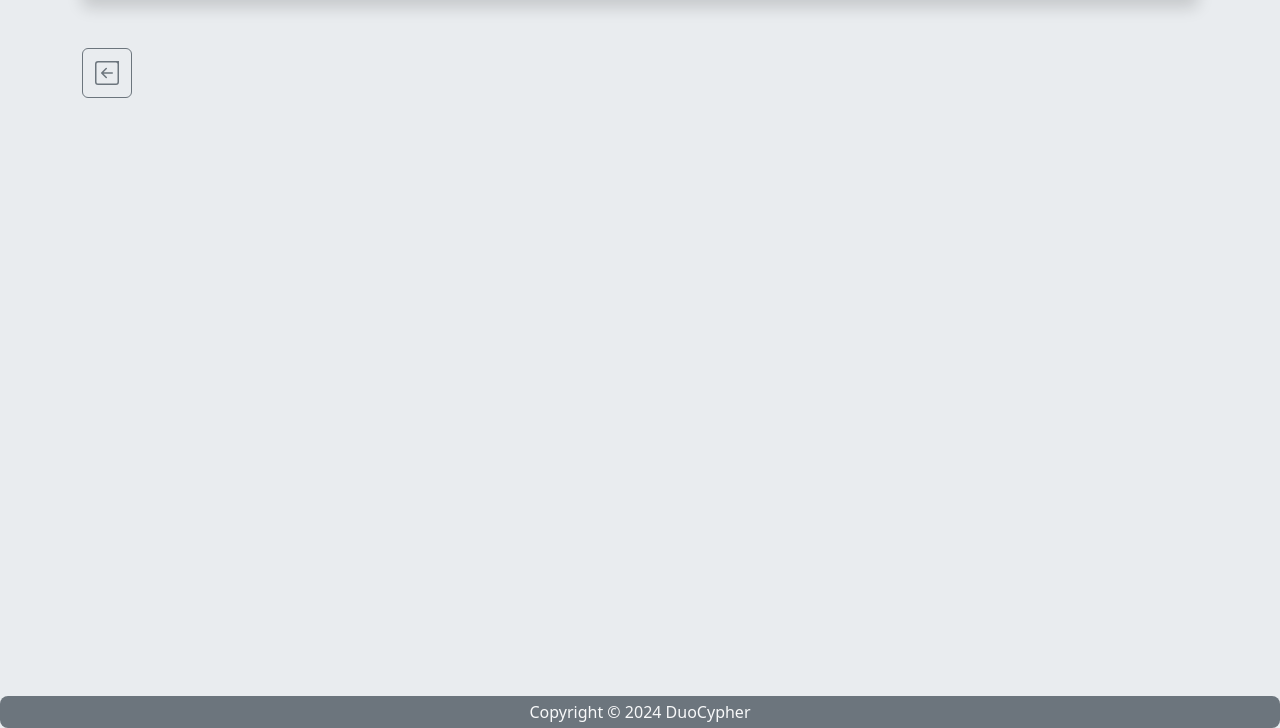
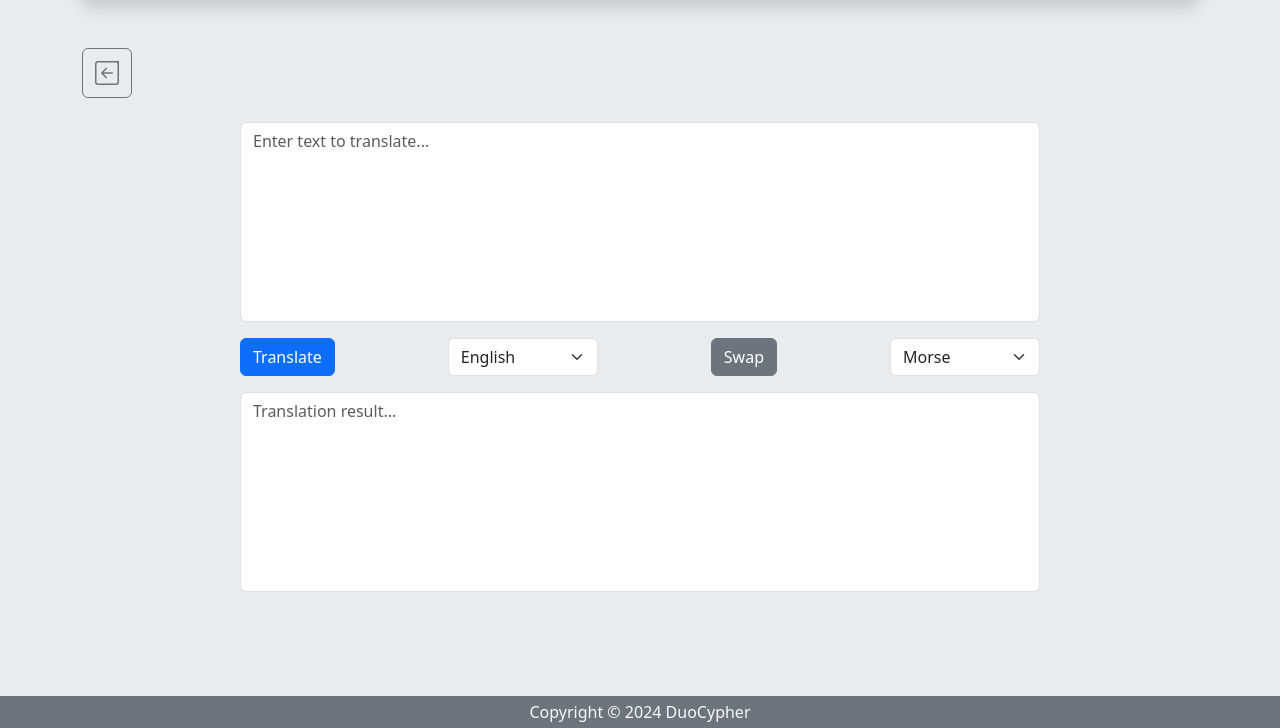
Before and after one commit to AksiLipe/project_practice, a Django app: page /translator in a window 1280 px wide. Shown: the part 72-800 px from the top of the page. Run offline with Django 5.2, Linux system fonts and the light colour scheme.

Commit message:
create translator.html, update base.html, footer.html

```diff
--- a/Practice/DuoCypher/templates/footer.html
+++ b/Practice/DuoCypher/templates/footer.html
@@ -1,4 +1,4 @@
-<footer class="footer mt-auto py-1 bg-secondary rounded-3">
+<footer class="footer mt-auto py-1 bg-secondary">
     <div class="container">
         <p class="text-center mb-0 text-light">Copyright &copy; 2024 DuoCypher</p>
     </div>
--- a/Practice/DuoCypher/templates/translator.html
+++ b/Practice/DuoCypher/templates/translator.html
@@ -7,8 +7,8 @@
     <link rel="shortcut icon" href="static/images/logo_1.png" type="image/png">
     <link href="https://cdn.jsdelivr.net/npm/bootstrap@5.3.3/dist/css/bootstrap.min.css" rel="stylesheet"
           integrity="sha384-QWTKZyjpPEjISv5WaRU9OFeRpok6YctnYmDr5pNlyT2bRjXh0JMhjY6hW+ALEwIH" crossorigin="anonymous">
+</head>
 
-</head>
 <body class="bg-body-secondary text-dark d-flex flex-column vh-100">
 <div class="container mb-4">
     {% include "navbar.html" %}
@@ -21,13 +21,115 @@
                   d="M15 2a1 1 0 0 0-1-1H2a1 1 0 0 0-1 1v12a1 1 0 0 0 1 1h12a1 1 0 0 0 1-1zM0 2a2 2 0 0 1 2-2h12a2 2 0 1 1 2 2v12a2 2 0 0 1-2 2H2a2 2 0 0 1-2-2zm11.5 5.5a.5.5 0 0 1 0 1H5.707l2.147 2.146a.5.5 0 0 1-.708.708l-3-3a.5.5 0 0 1 0-.708l3-3a.5.5 0 1 1 .708.708L5.707 7.5z"/>
         </svg>
     </button>
+</div>
 
+<div class="container translator-container d-flex flex-column flex-d align-items-center">
+    <div class="translator-box w-100" style="max-width: 800px;">
+        <div class="mb-3">
+            <textarea id="inputText" class="form-control translator-input" style="height: 200px; resize: none;"
+                      placeholder="Enter text to translate..."></textarea>
+        </div>
+        <div class="d-flex justify-content-between align-items-center mb-3">
+            <button class="btn btn-primary" onclick="translate()">Translate</button>
+            <select id="sourceLang" class="form-select" style="width: 150px;">
+                <option value="en" selected>English</option>
+                <option value="morse">Morse</option>
+            </select>
+            <button class="btn btn-secondary" onclick="swapLanguages()">Swap</button>
+            <select id="targetLang" class="form-select" style="width: 150px;">
+                <option value="en">English</option>
+                <option value="morse" selected>Morse</option>
+            </select>
+        </div>
+        <div class="mb-3">
+            <textarea id="outputText" class="form-control translator-input" style="height: 200px; resize: none;" placeholder="Translation result..."
+                      readonly></textarea>
+        </div>
+    </div>
 </div>
+
 {% include "footer.html" %}
 
 <script src="https://cdn.jsdelivr.net/npm/bootstrap@5.3.3/dist/js/bootstrap.bundle.min.js"
         integrity="sha384-YvpcrYf0tY3lHB60NNkmXc5s9fDVZLESaAA55NDzOxhy9GkcIdslK1eN7N6jIeHz"
         crossorigin="anonymous"></script>
 
+<script>
+    const morseCode = {
+        'A': '.-',
+        'B': '-...',
+        'C': '-.-.',
+        'D': '-..',
+        'E': '.',
+        'F': '..-.',
+        'G': '--.',
+        'H': '....',
+        'I': '..',
+        'J': '.---',
+        'K': '-.-',
+        'L': '.-..',
+        'M': '--',
+        'N': '-.',
+        'O': '---',
+        'P': '.--.',
+        'Q': '--.-',
+        'R': '.-.',
+        'S': '...',
+        'T': '-',
+        'U': '..-',
+        'V': '...-',
+        'W': '.--',
+        'X': '-..-',
+        'Y': '-.--',
+        'Z': '--..',
+        ' ': '  ',
+    };
+
+    function englishToMorse(text) {
+        return text.toUpperCase().split('').map(char => morseCode[char] || '').join(' ');
+    }
+
+    function morseToEnglish(morse) {
+        const morseToChar = Object.entries(morseCode).reduce((acc, [key, value]) => {
+            acc[value] = key;
+            return acc;
+        }, {});
+
+        return morse.split(' ').map(code => morseToChar[code] || '').join('');
+    }
+
+    function swapLanguages() {
+        const sourceLang = document.getElementById('sourceLang');
+        const targetLang = document.getElementById('targetLang');
+
+        // Swap the selected values
+        const tempLang = sourceLang.value;
+        sourceLang.value = targetLang.value;
+        targetLang.value = tempLang;
+
+        // Swap the text areas' contents
+        const inputText = document.getElementById('inputText');
+        const outputText = document.getElementById('outputText');
+        const tempText = inputText.value;
+        outputText.value = tempText;
+    }
+
+    function translate() {
+        const sourceLang = document.getElementById('sourceLang').value;
+        const targetLang = document.getElementById('targetLang').value;
+        const inputText = document.getElementById('inputText').value;
+        const outputText = document.getElementById('outputText');
+
+        if (inputText.trim() === "") { return; }
+
+        if (sourceLang === 'en' && targetLang === 'morse') {
+            outputText.value = englishToMorse(inputText);
+        } else if (sourceLang === 'morse' && targetLang === 'en') {
+            outputText.value = morseToEnglish(inputText);
+        } else {
+            outputText.value = inputText;
+        }
+    }
+</script>
 </body>
 </html>
```
Also changed, not shown: Practice/DuoCypher/templates/base.html (+12 -9 lines).
